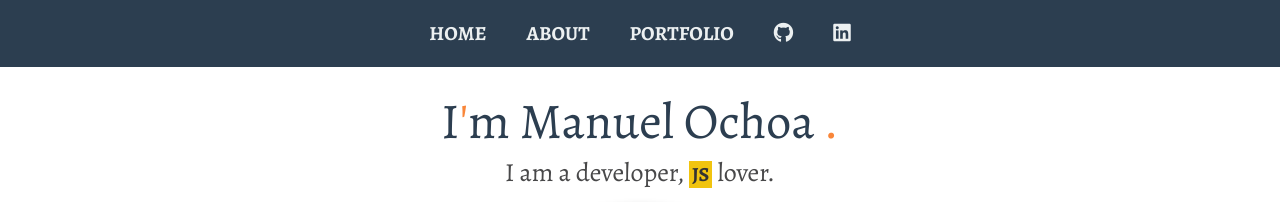
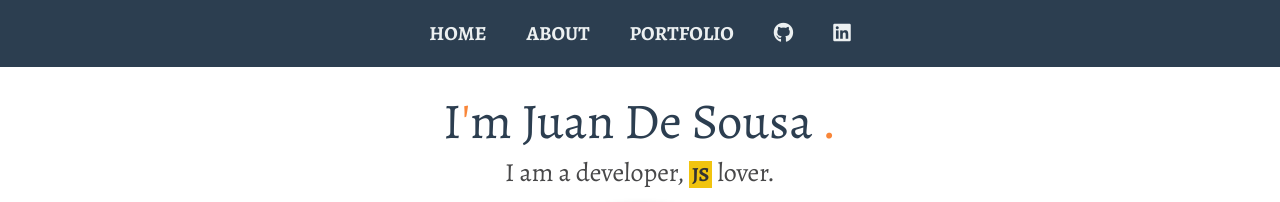
Before and after one commit to codemaoz90/PersonalWeb, a plain HTML site: page index.html in a window 1280 px wide. Shown: the top 202 px of the page. Drawn offline with nearby package versions, Linux system fonts and the light colour scheme; grey boxes are pictures that could not be loaded.

Commit message:
cambio nobre en html

```diff
--- a/index.html
+++ b/index.html
@@ -28,7 +28,7 @@
 		<header id="home">
 			<div class="container">
 				<h1 class="profile-title">
-					I<span>'</span>m Manuel Ochoa <span>.</span>
+					I<span>'</span>m Juan De Sousa <span>.</span>
 				</h1>
 				<p class="profile-description">
 					I am a developer, <span>JS</span> lover.
```
